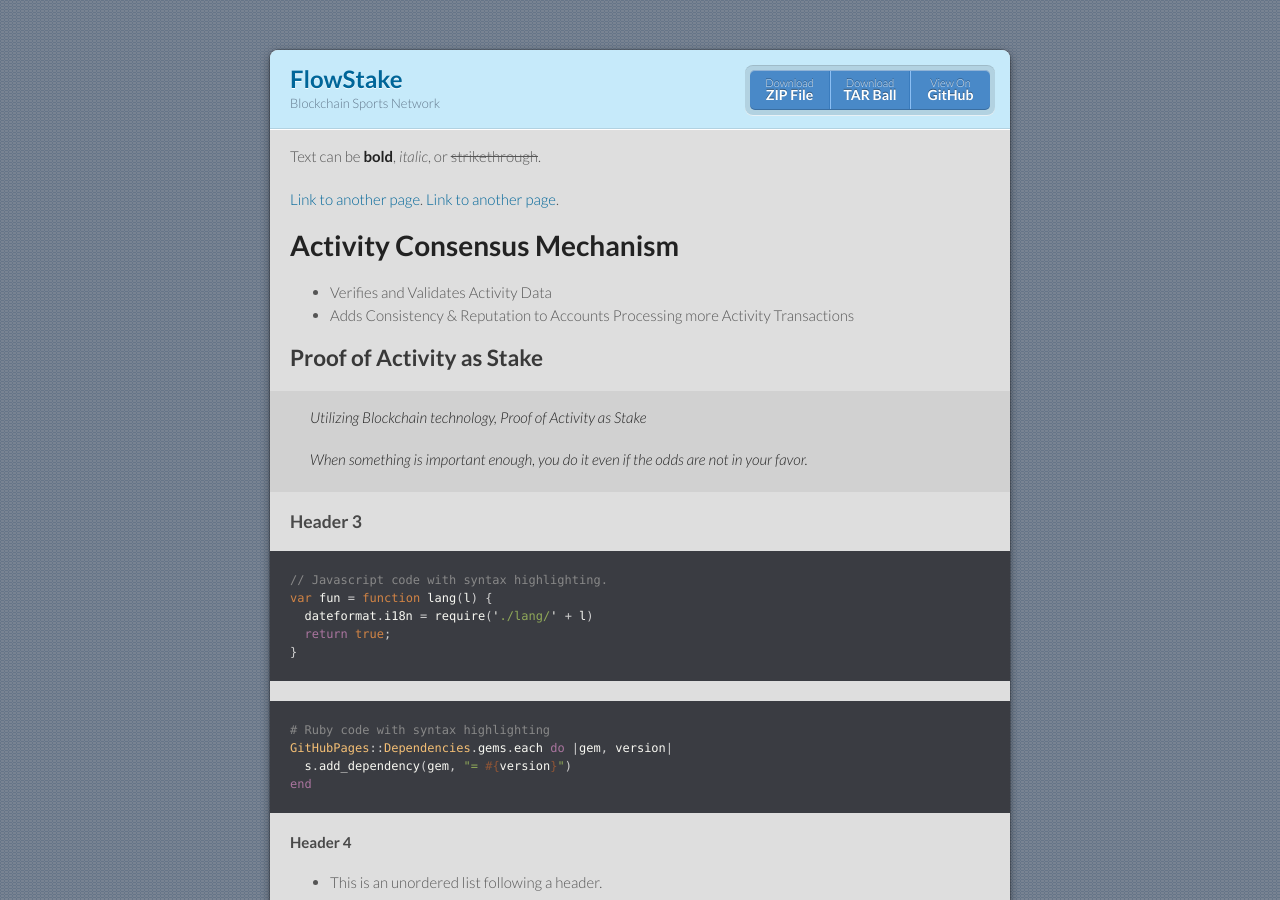
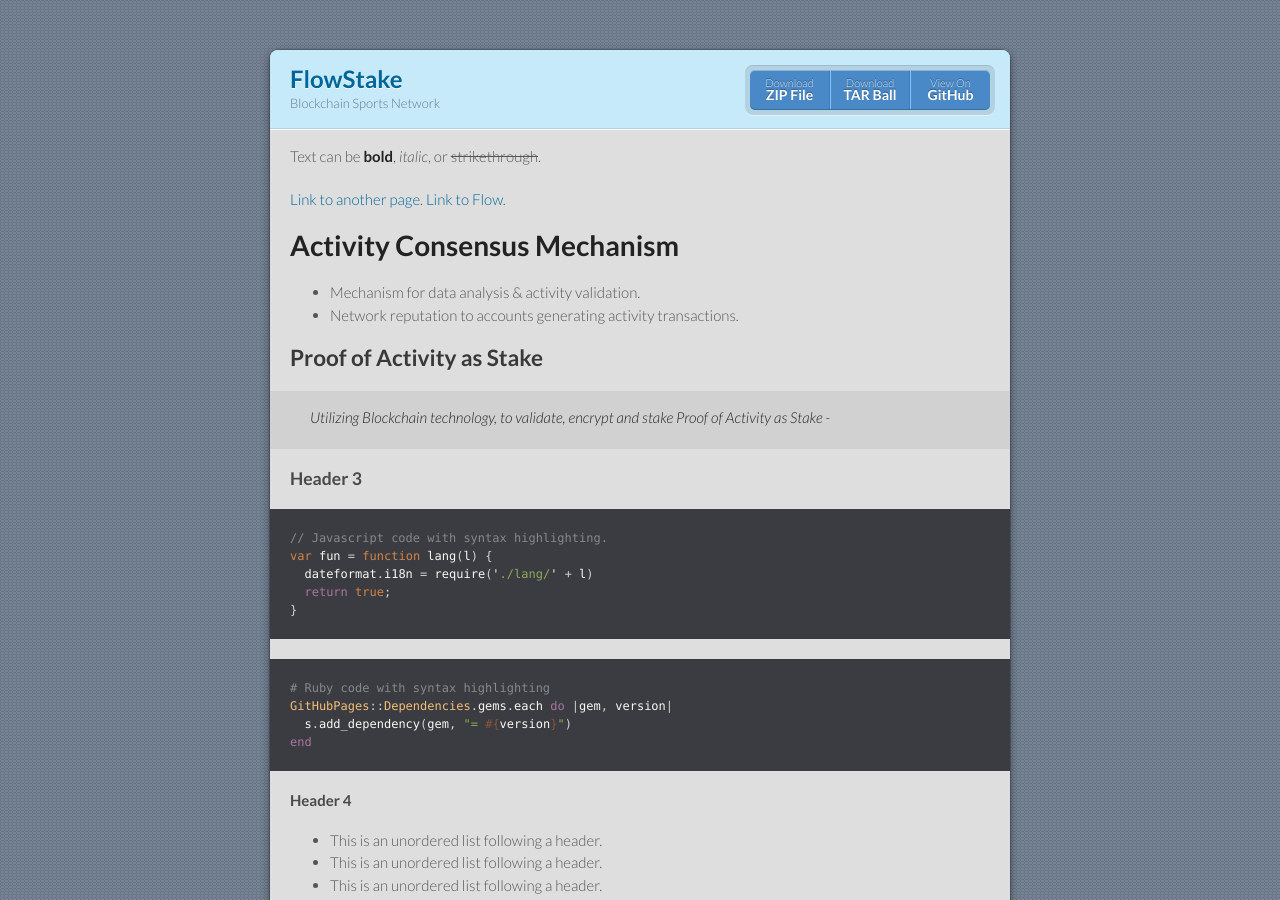
Before and after one commit to flowstake/flowstake.github.io, a Jekyll site: the page built from index.md, in a window 1280 px wide and 900 px high. Built offline with Jekyll 4.4.1, drawn with Linux system fonts in a browser that asks for light colours.

Commit message:
Update index.md

```diff
--- a/index.md
+++ b/index.md
@@ -5,20 +5,20 @@ layout: default
 Text can be **bold**, _italic_, or ~~strikethrough~~.
 
 [Link to another page](./another-page.html).
-[Link to another page](./another-page.html).
+[Link to Flow](./flow.html).
 
 
 # Activity Consensus Mechanism
 
-- Verifies and Validates Activity Data
-- Adds Consistency & Reputation to Accounts Processing more Activity Transactions
+- Mechanism for data analysis & activity validation.
+- Network reputation to accounts generating activity transactions.
 
 
 ## Proof of Activity as Stake
 
-> Utilizing Blockchain technology, Proof of Activity as Stake
+> Utilizing Blockchain technology, to validate, encrypt and stake
+> Proof of Activity as Stake -
 >
-> When something is important enough, you do it even if the odds are not in your favor.
 
 ### Header 3
 
```
